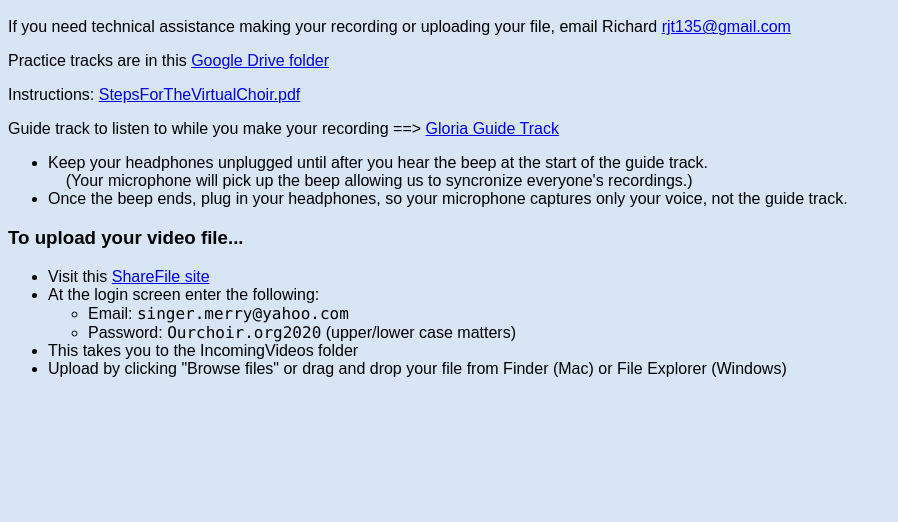
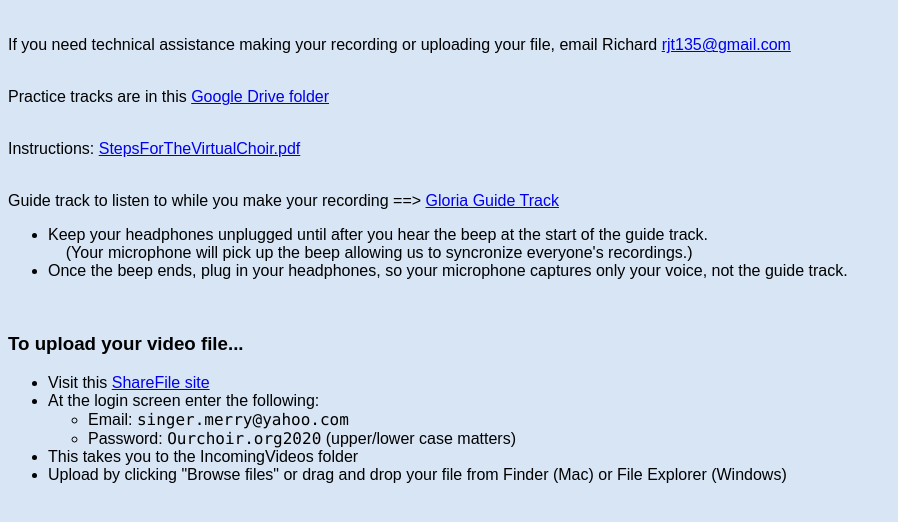
Before and after one commit to rjturek/ourchoir-org, a plain HTML site: page index.html in a window 1280 px wide. Shown: the part 48-570 px from the top of the page, without its empty margins (0-898 px from the left). Drawn offline with Linux system fonts and the light colour scheme.

Commit message:
Update index.html

```diff
--- a/index.html
+++ b/index.html
@@ -7,15 +7,15 @@
 <body>
 <h1>ourchoir.org</h1>
 
-<p>If you need technical assistance making your recording or uploading your file, email Richard <a href="mailto:rjt1357@gmail.com">rjt135@gmail.com</a>
+<p><br>If you need technical assistance making your recording or uploading your file, email Richard <a href="mailto:rjt1357@gmail.com">rjt135@gmail.com</a>
 
-<p>
+<p><br>
 Practice tracks are in this <a href="https://drive.google.com/drive/folders/11lYDtTxZhL1HikaAJ42ntigtkwFgi6kT">Google Drive folder</a>
 
-<p>
+<p><br>
 Instructions: <a href="StepsForTheVirtualChoir.pdf">StepsForTheVirtualChoir.pdf</a>
 
-<p>
+<p><br>
 Guide track to listen to while you make your recording ==&gt; <a href="Gloria_Guide_Track.mp3">Gloria Guide Track</a>
 <ul>
     <li>Keep your headphones unplugged until after you hear the beep at the start of the guide track.<br>
@@ -23,7 +23,7 @@ Guide track to listen to while you make your recording ==&gt; <a href="Gloria_Gu
     <li>Once the beep ends, plug in your headphones, so your microphone captures only your voice, not the guide track.</li>
 </ul>
 
-<p>
+<p><br>
 <h3>To upload your video file...</h3>
 <ul>
     <li>Visit this <a href="https://dnd.sharefile.com/home/shared/fo4fdb9c-4301-45df-bcd3-c30941b0350d">ShareFile site</a></li>
```
